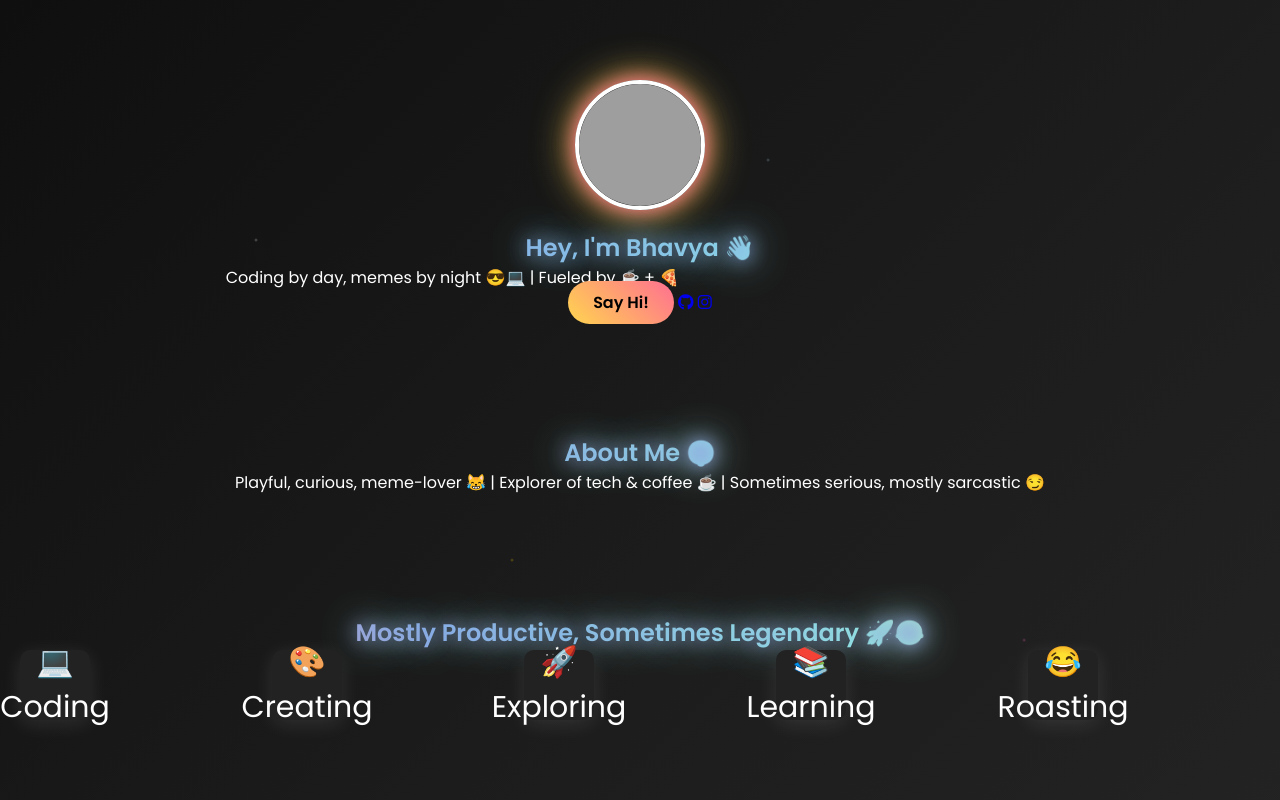
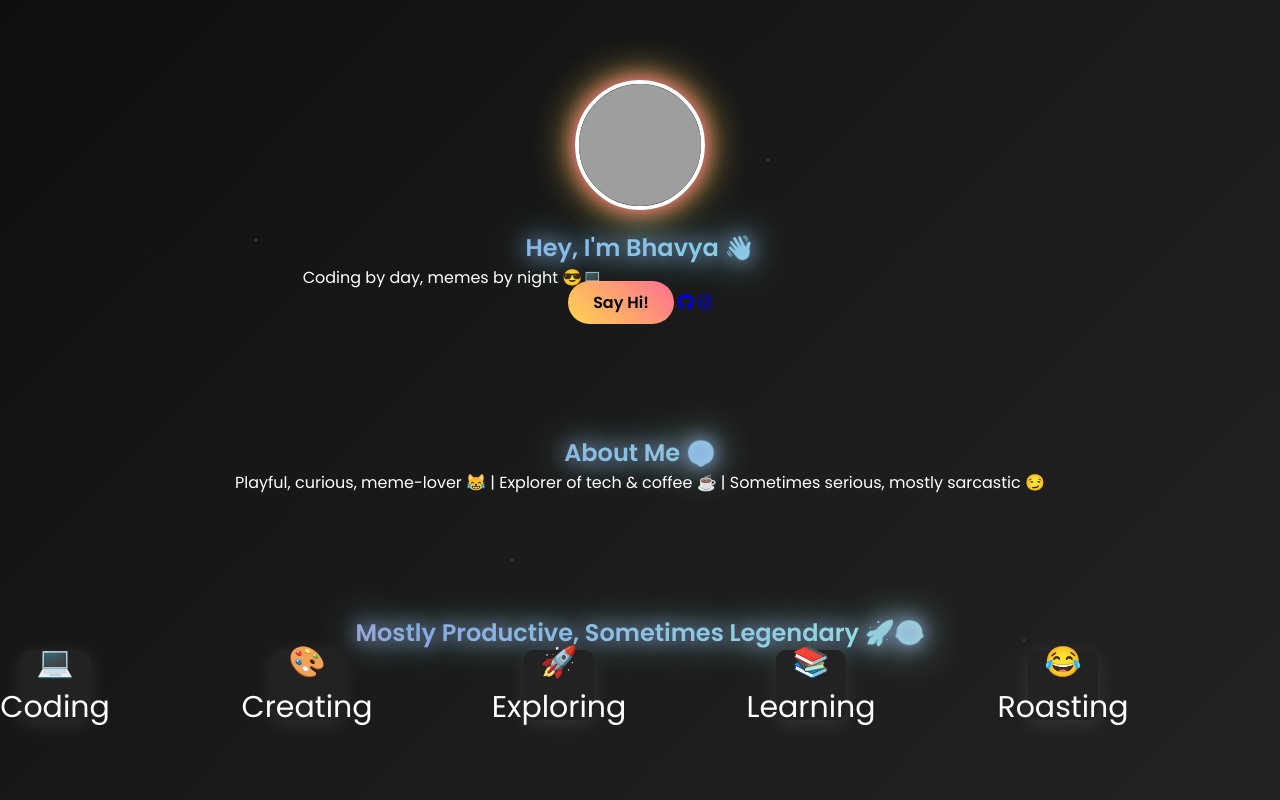
Before and after one commit to ganisettibhavya-a11y/insta-about-me-, a plain HTML site: page index.html in a window 1280 px wide. Both pictures are taken after a click on the button "Click to know about me 🚀". Shown: the top 800 px of the page. Drawn offline with Linux system fonts and the light colour scheme; grey boxes are pictures that could not be loaded.

Commit message:
Update content

```diff
--- a/index.html
+++ b/index.html
@@ -26,7 +26,7 @@
   <section id="home" class="hero fade-in">
     <img src="https://avatars.githubusercontent.com/u/9919?s=200&v=4" alt="Bhavya" class="profile-img glow">
     <h1 class="gradient-text bounce">Hey, I'm Bhavya 👋</h1>
-    <p class="typewriter">Coding by day, memes by night 😎💻 | Fueled by ☕ + 🍕</p>
+    <p class="typewriter">Coding by day, memes by night 😎💻 </p>
     <a href="#contact" class="btn pulse">Say Hi!</a>
 
 
```
